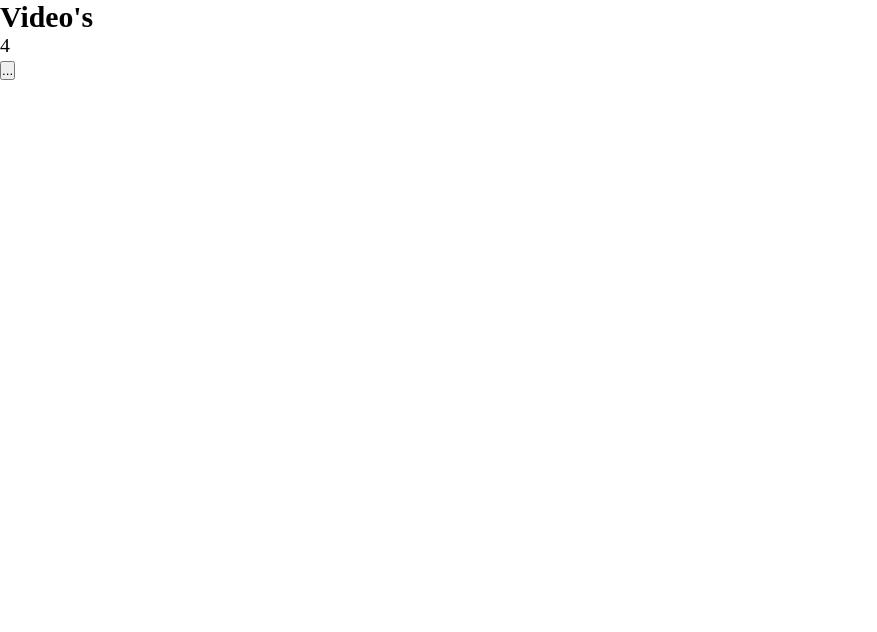
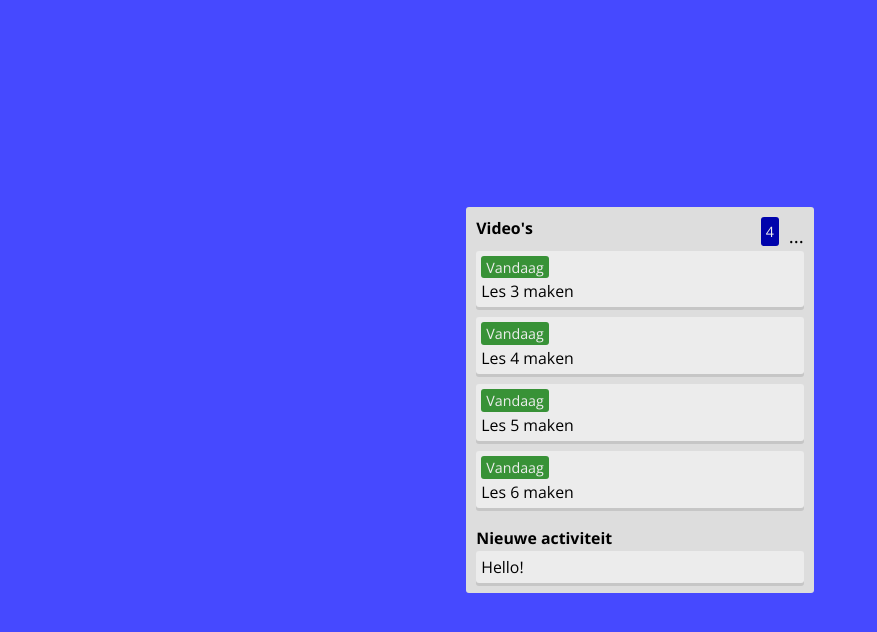
Before and after one commit to MaxBouricius/Trellie, a React (Create React App) app: page / in a window 1280 px wide. Shown: the top 632 px of the page, without its empty margins (0-877 px from the left). Built offline with nearby package versions, Linux system fonts and the light colour scheme.

Commit message:
Finished up to video 12

```diff
--- a/public/index.html
+++ b/public/index.html
@@ -1,43 +1,24 @@
 <!DOCTYPE html>
 <html lang="en">
+
 <head>
   <meta charset="utf-8" />
   <link rel="icon" href="%PUBLIC_URL%/favicon.ico" />
   <meta name="viewport" content="width=device-width, initial-scale=1" />
   <meta name="theme-color" content="#000000" />
-    <meta
-      name="description"
-      content="Web site created using create-react-app"
-    />
+  <meta name="description" content="Web site created using create-react-app" />
+  <link rel="preconnect" href="https://fonts.googleapis.com">
+  <link rel="preconnect" href="https://fonts.gstatic.com" crossorigin>
+  <link href="https://fonts.googleapis.com/css2?family=Open+Sans:wght@400;500;700&display=swap" rel="stylesheet">
   <link rel="apple-touch-icon" href="%PUBLIC_URL%/logo192.png" />
-    <!--
-      manifest.json provides metadata used when your web app is installed on a
-      user's mobile device or desktop. See https://developers.google.com/web/fundamentals/web-app-manifest/
-    -->
   <link rel="manifest" href="%PUBLIC_URL%/manifest.json" />
-    <!--
-      Notice the use of %PUBLIC_URL% in the tags above.
-      It will be replaced with the URL of the `public` folder during the build.
-      Only files inside the `public` folder can be referenced from the HTML.
-
-      Unlike "/favicon.ico" or "favicon.ico", "%PUBLIC_URL%/favicon.ico" will
-      work correctly both with client-side routing and a non-root public URL.
-      Learn how to configure a non-root public URL by running `npm run build`.
-    -->
   <title>React App</title>
 </head>
+
 <body>
   <noscript>You need to enable JavaScript to run this app.</noscript>
   <div id="root"></div>
-    <!--
-      This HTML file is a template.
-      If you open it directly in the browser, you will see an empty page.
 
-      You can add webfonts, meta tags, or analytics to this file.
-      The build step will place the bundled scripts into the <body> tag.
+</body>
 
-      To begin the development, run `npm start` or `yarn start`.
-      To create a production bundle, use `npm run build` or `yarn build`.
-    -->
-  </body>
 </html>
--- a/src/App/App.css
+++ b/src/App/App.css
@@ -9,9 +9,15 @@ html{
 }
 
 body{
-  font-size: 2rem;
+  font-size: 1.6rem;
+  background: #4649FF;
+  font-family: 'Open Sans', sans-serif;
 }
 
 #root{
-
+  min-height: 100vh;
+  min-width: 100%;
+  display: flex;
+  align-items: center;
+  justify-content: center;
 }
--- a/src/App/App.js
+++ b/src/App/App.js
@@ -1,17 +1,44 @@
+
+import React from 'react';
 import './App.css';
-import Trellie from "../Components/Trellie";
-import trellies from "../Data/trellies";
+import Trellie from "../Components/Trellie/Trellie";
+import trelliesObject from "../Data/trellies";
 
-const App = () =>{
-  let render = trellies.map(trellie =>{
-    return <Trellie trellie={trellie}/>
-  });
+class App extends React.Component {
 
-  return (
-    <>
-    {render}
-    </>
-  );
+  constructor(){
+    super();
+    this.state = {trellies: []}
+  }
+
+  componentDidMount(){
+    this.setState({trellies: trelliesObject});
+  }
+
+  onActivityAdded = () => {
+    let oldState = this.state.trellies;
+    let newState = {
+      label: "Vandaag",
+      description: "Geadd door enter te drukken"
+    }
+    oldState[0].activities.push(newState);
+    this.setState({trellies: oldState});
+  }
+
+
+
+
+  render() {
+    let render = this.state.trellies.map(object => {
+      return <Trellie onActivityAdded={this.onActivityAdded} key={object.id} trellie={object} />
+    });
+    return (
+      <>
+        {render}
+      </>
+    );
+  }
+
 }
 
 export default App;
--- /dev/null
+++ b/src/Components/Activity/Activity.css
@@ -0,0 +1,20 @@
+.activity{
+    background: #ECECEC;
+    padding: 0.5rem;
+    display: flex;
+    flex-direction: column;
+    gap: 0.2rem;
+    box-shadow: 0 0.3rem 0 0 #c6c6c6;
+    border-radius: 0.3rem;
+
+}
+
+.activity__label{
+    font-size: 90%;
+    background: #389237;
+    width: max-content;
+    padding: 0.2rem 0.5rem;
+    border-radius: 0.3rem;
+    color: #eee;
+    font-weight: 400;
+}
--- /dev/null
+++ b/src/Components/Activity/Activity.js
@@ -0,0 +1,11 @@
+import "./Activity.css";
+const Activity = ({activity}) => {
+    return (
+        <li className="activity">
+            <h3 className="activity__label">{activity.label || "----"}</h3>
+            <p className="activity__description">{activity.description || "Placeholder description"}</p>
+        </li>
+    );
+}
+
+export default Activity;
--- /dev/null
+++ b/src/Components/Input/Input.css
@@ -0,0 +1,29 @@
+.input{
+    display: flex;
+    flex-direction: column;
+    gap: 0.2rem;
+}
+
+.input__label{
+    font-size: 100%;
+    font-weight: 700;
+}
+
+.input__input{
+    width: 100%;
+    font-family: 'Open Sans', sans-serif;
+    font-size: 100%;
+    background: #ECECEC;
+    border: none;
+    box-shadow: 0 0.3rem 0 0 #c6c6c6;
+    border-radius: 0.3rem;
+    padding: 0.5rem;
+}
+
+.input__input:focus{
+    outline: 0.2rem solid #4649FF;
+}
+
+.input__label{
+
+}
--- /dev/null
+++ b/src/Components/Input/Input.js
@@ -0,0 +1,32 @@
+import "./Input.css"
+
+import React from "react";
+
+class Input extends React.Component {
+
+    constructor(props){
+        super(props);
+        this.state = {inputValue: "Hello!"}
+    }
+
+    onInputSubmit = (event) => {
+        event.preventDefault();
+        this.props.onActivityAdded();
+    }
+
+    onInputChange = (event) => {
+        this.setState({inputValue: event.target.value});
+    }
+
+    render() {
+        return (
+            <form onSubmit={this.onInputSubmit} className="input">
+                <label htmlFor="input" className="input__label">Nieuwe activiteit</label>
+                <input onChange={this.onInputChange} id="input" className="input__input" type="text" value={this.state.inputValue}></input>
+            </form>
+        );
+    }
+
+}
+
+export default Input;
--- a/src/Components/Trellie.js
+++ /dev/null
@@ -1,27 +0,0 @@
-const Trellie = ({trellie}) =>{
-
-    let listItemsToBeRendered = trellie.activities.map(activity => {
-        return(
-            <li className="trellie__activity">
-                <h3 className="trellie__label">{activity.label || "----"}</h3>
-            </li>
-        );
-    })
-    return(
-        <>
-            <section className="trellie">
-                <header className="trellie__header">
-                    <h2 className="trellie__heading">{trellie.title || "Placeholder"}</h2>
-                    <div className="trellie__number">{trellie.count || "?"}</div>
-                    <button className="trellie__dots">...</button>
-
-                </header>
-                <ul className="trellie__activities">
-
-                </ul>
-            </section>
-        </>
-    )
-}
-
-export default Trellie;
--- /dev/null
+++ b/src/Components/Trellie/Trellie.css
@@ -0,0 +1,51 @@
+.trellie{
+    background: #DDDDDD;
+    width: 35rem;
+    padding: 1rem;
+    border-radius: 0.3rem;
+}
+
+.trellie__header{
+    display: flex;
+    justify-content: space-between;
+    margin-bottom: 0.5rem;
+}
+
+.trellie__heading{
+    font-size: 100%;
+    font-weight: 700;
+}
+
+.trellie__headerWrapper{
+    display: flex;
+    gap: 1rem;
+    align-items: flex-end;
+}
+
+.trellie__edit{
+    background: none;
+    border: none;
+    font-size: 120%;
+    line-height: 1;
+    font-family: 'Open Sans', sans-serif;
+}
+
+.trellie__edit:hover{
+    cursor: pointer;
+}
+
+.trellie__number{
+    background: #0003ac;
+    font-size: 90%;
+    padding: 0.5rem;
+    border-radius: 0.3rem;
+    color: #eee;
+}
+
+.trellie__activities{
+    list-style: none;
+    display: flex;
+    flex-direction: column;
+    gap: 1rem;
+    margin-bottom: 2rem;
+}
--- /dev/null
+++ b/src/Components/Trellie/Trellie.js
@@ -0,0 +1,31 @@
+import "./Trellie.css"
+import Activity from "../Activity/Activity";
+import Input from "../Input/Input";
+const Trellie = ({onActivityAdded, trellie }) =>{
+
+    let listItemsToBeRendered = trellie.activities.map(object => {
+        return(
+            <Activity key={object.id} activity={object}/>
+        );
+    })
+    return(
+        <>
+            <section className="trellie">
+                <header className="trellie__header">
+                    <h2 className="trellie__heading">{trellie.title || "Placeholder"}</h2>
+                    <div className="trellie__headerWrapper">
+                    <div className="trellie__number">{trellie.count || "?"}</div>
+                    <button className="trellie__edit">...</button>
+                    </div>
+
+                </header>
+                <ul className="trellie__activities">
+                    {listItemsToBeRendered}
+                </ul>
+                <Input onActivityAdded={onActivityAdded}/>
+            </section>
+        </>
+    )
+}
+
+export default Trellie;
--- a/src/Data/trellies.js
+++ b/src/Data/trellies.js
@@ -1,23 +1,28 @@
 const data = [
     {
+        id: 1,
         title: "Video's",
         count: 4,
         activities: [
             {
+                id: 1,
                 label: "Vandaag",
-                desciption: "Video 2 verwijderen",
+                description: "Les 3 maken",
             },
             {
+                id: 2,
                 label: "Vandaag",
-                desciption: "Video 2 verwijderen",
+                description: "Les 4 maken",
             },
             {
+                id: 3,
                 label: "Vandaag",
-                desciption: "Video 2 verwijderen",
+                description: "Les 5 maken",
             },
             {
+                id: 4,
                 label: "Vandaag",
-                desciption: "Video 2 verwijderen",
+                description: "Les 6 maken",
             }
         ]
     },
```
Lines whose indentation alone changed are shown as unchanged.
